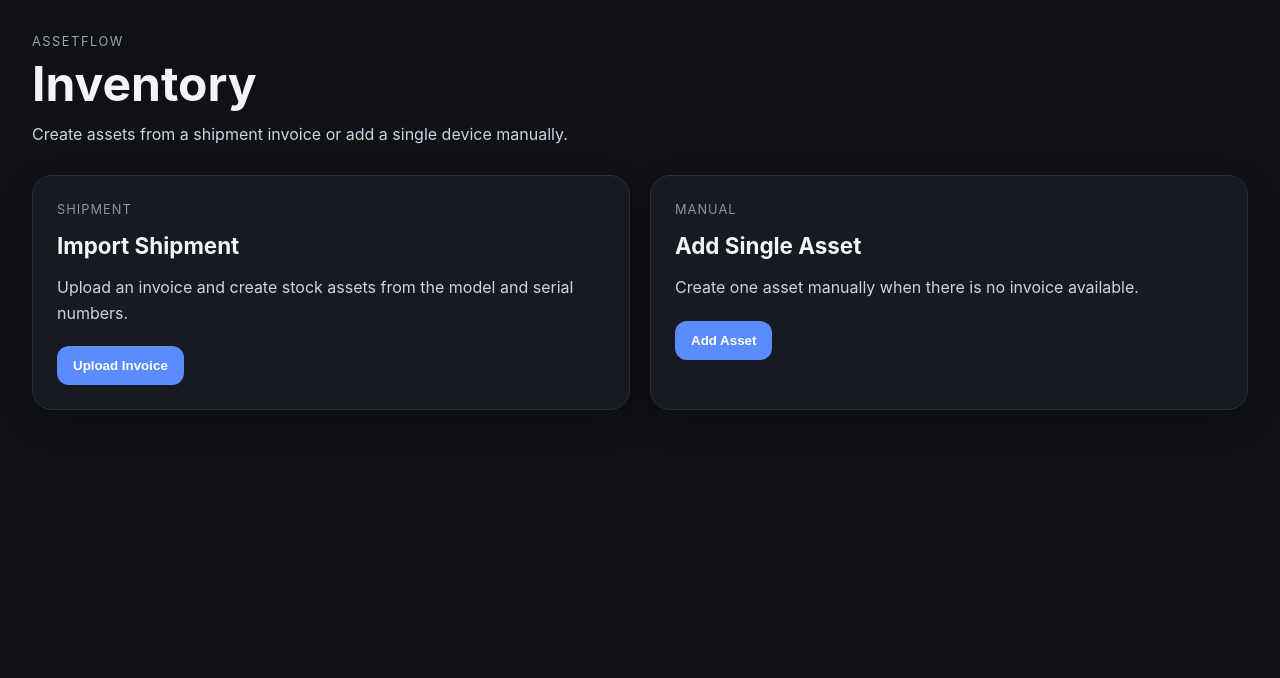
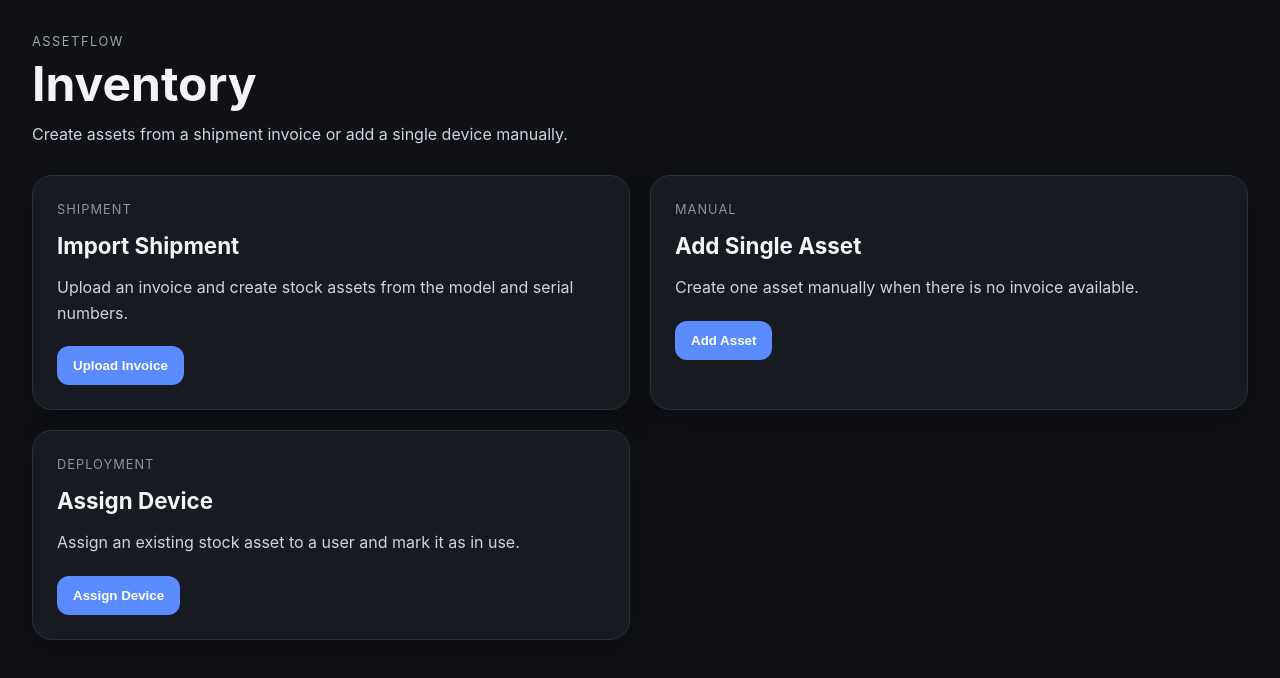
Before and after one commit to danger-14/AssetFlow, a React (Vite) app: page /inventory in a window 1280 px wide. Shown: the top 678 px of the page. Built offline with nearby package versions, Linux system fonts and the light colour scheme; the HTML template or start-up script is replaced by a standard one.

Commit message:
Add 'Assign Device' section to Inventory page

```diff
--- a/src/pages/Inventory/Inventory.tsx
+++ b/src/pages/Inventory/Inventory.tsx
@@ -36,6 +36,17 @@ function Inventory() {
             Add Asset
           </button>
         </article>
+
+        <article className="inventory-card">
+          <p className="card-label">Deployment</p>
+          <h2>Assign Device</h2>
+          <p className="card-text">
+            Assign an existing stock asset to a user and mark it as in use.
+          </p>
+          <button type="button" onClick={() => navigate("/assign")}>
+            Assign Device
+          </button>
+        </article>
       </section>
     </main>
   );
```
